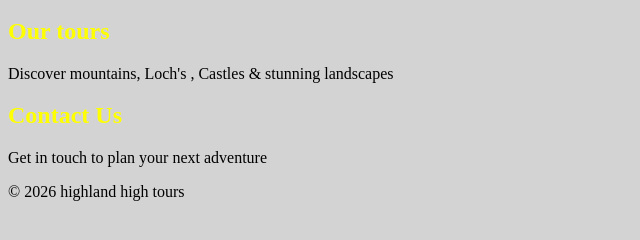
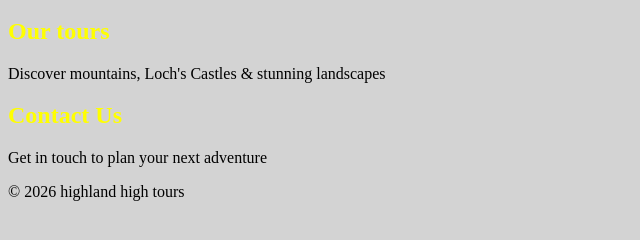
Before and after one commit to james9303-creator/Highland-high-tours-, a plain HTML site: page index.html in a window 1280 px wide. Shown: the part 316-556 px from the top of the page, 0-640 px from the left. Drawn offline with Linux system fonts and the light colour scheme.

Commit message:
Update index.html

```diff
--- a/index.html
+++ b/index.html
@@ -32,7 +32,7 @@
 
 <section id="tours">
 <h2> Our tours</h2>
-<p> Discover mountains,  Loch's , Castles & stunning landscapes</p>
+<p> Discover mountains, Loch's Castles & stunning landscapes</p>
 </section>
 
 <section id="contact">
```
